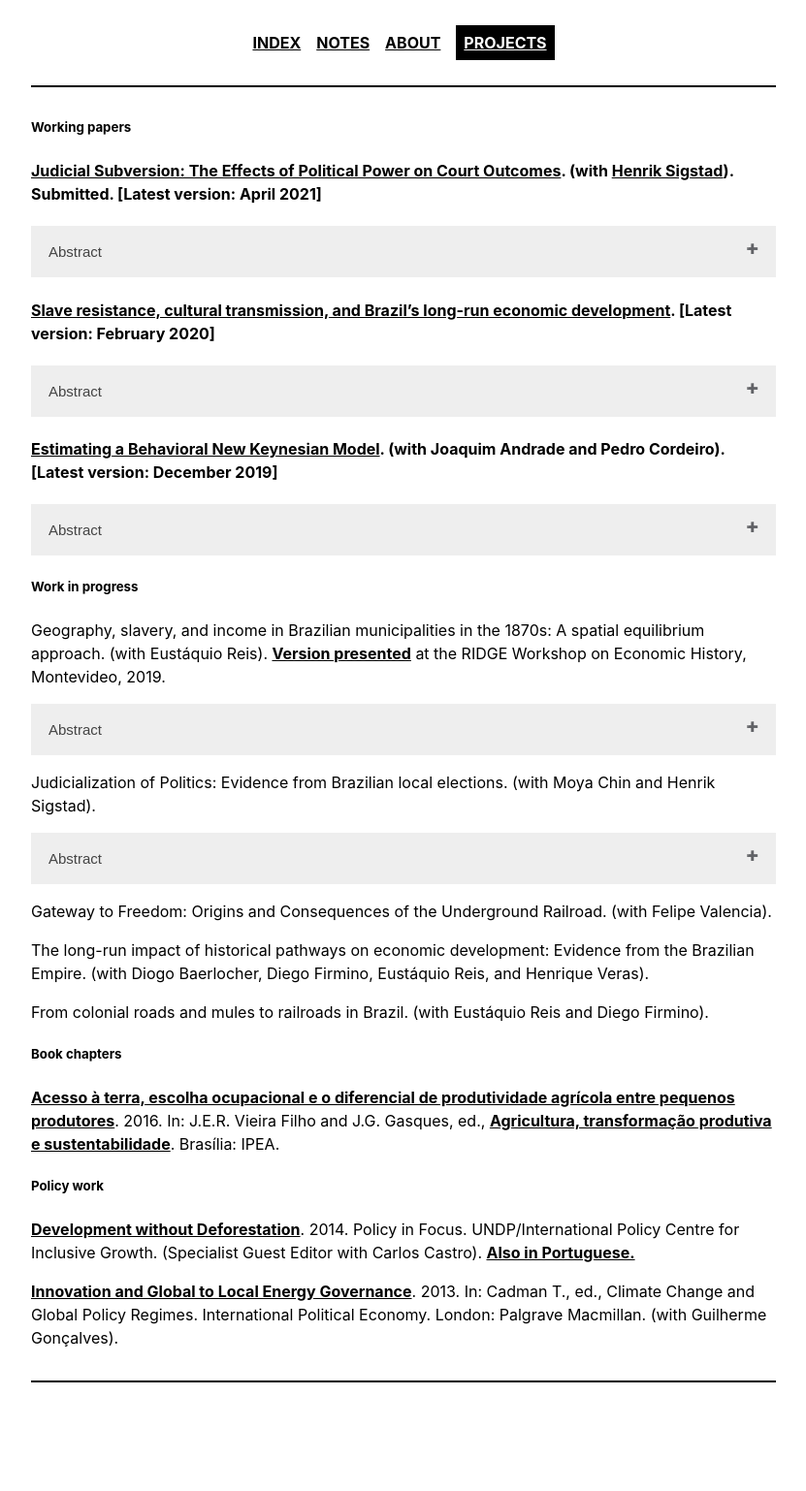
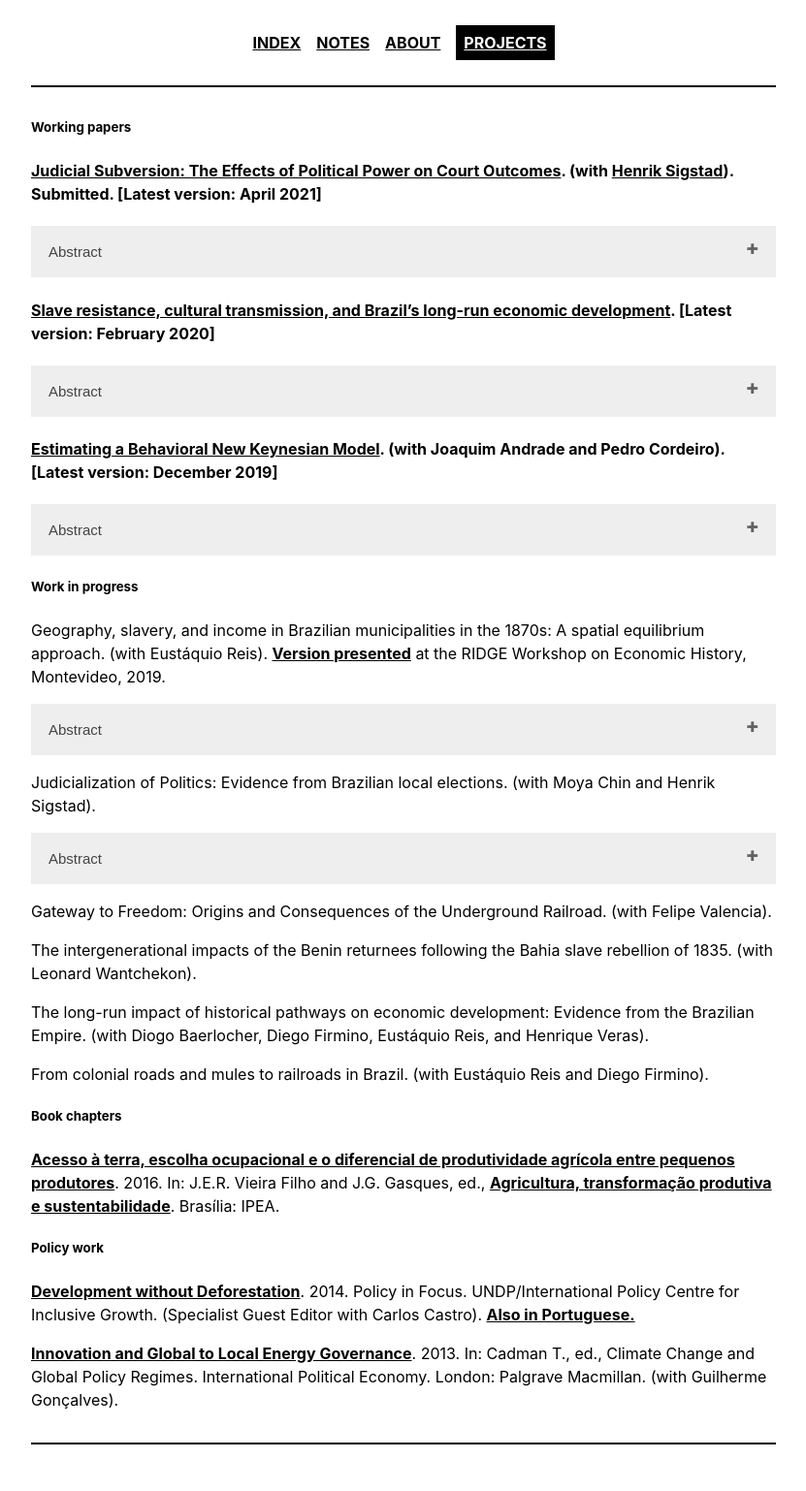
Before and after one commit to gbrlambais/gbrlambais.github.io, a Jekyll site: the page built from _pages/projects.md, in a window 1280 px wide. Shown: the whole page at 97% size, without its empty margins (224-1055 px from the left). Built offline with Jekyll 4.4.1, drawn with Linux system fonts in a browser that asks for light colours; before the commit the page ends 1474 px from its top, so only the background shows below that.

Commit message:
work in progress update

```diff
--- a/_pages/projects.md
+++ b/_pages/projects.md
@@ -56,6 +56,8 @@ face lawsuits regarding violations of electoral laws. This difference can be ful
 
 Gateway to Freedom: Origins and Consequences of the Underground Railroad. (with Felipe Valencia).
 
+The intergenerational impacts of the Benin returnees following the Bahia slave rebellion of 1835. (with Leonard Wantchekon).
+
 The long-run impact of historical pathways on economic development: Evidence from the Brazilian Empire. (with Diogo Baerlocher, Diego Firmino, Eustáquio Reis, and Henrique Veras).
 
 From colonial roads and mules to railroads in Brazil. (with Eustáquio Reis and Diego Firmino).
```
